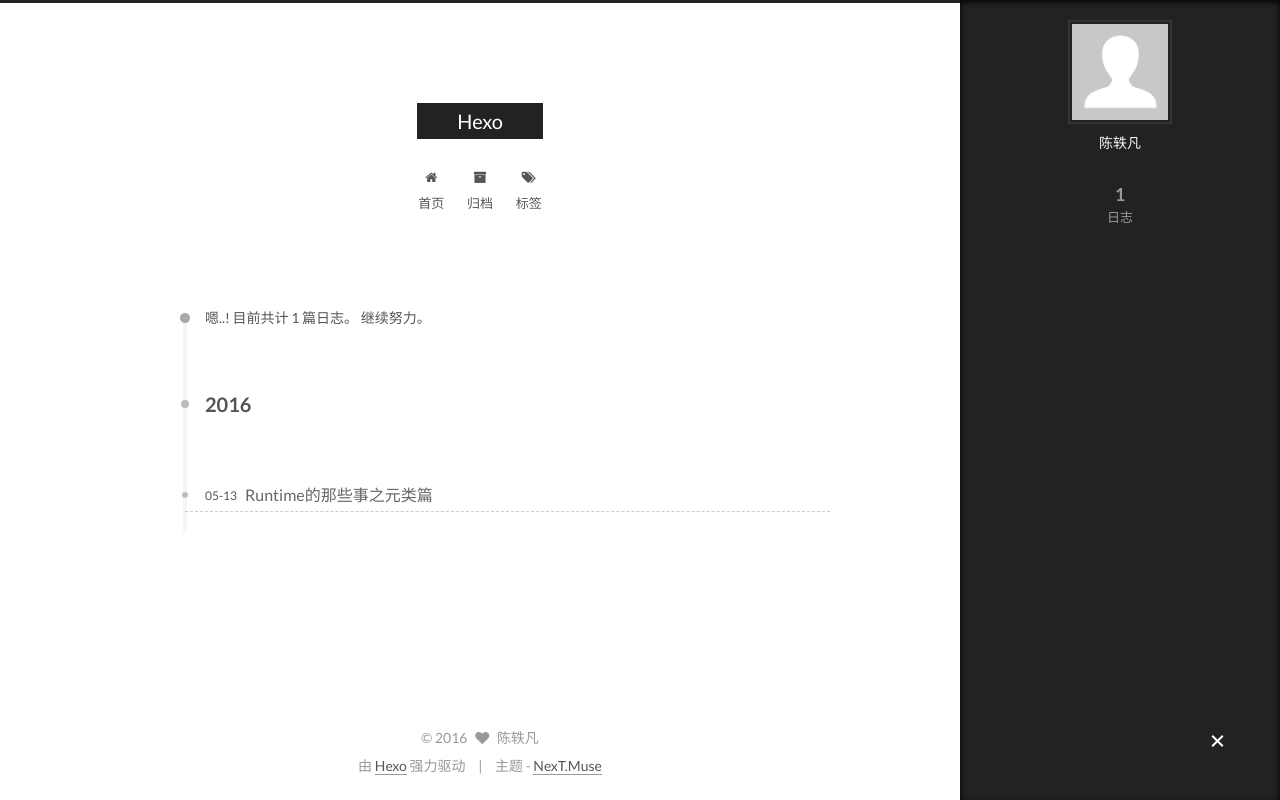
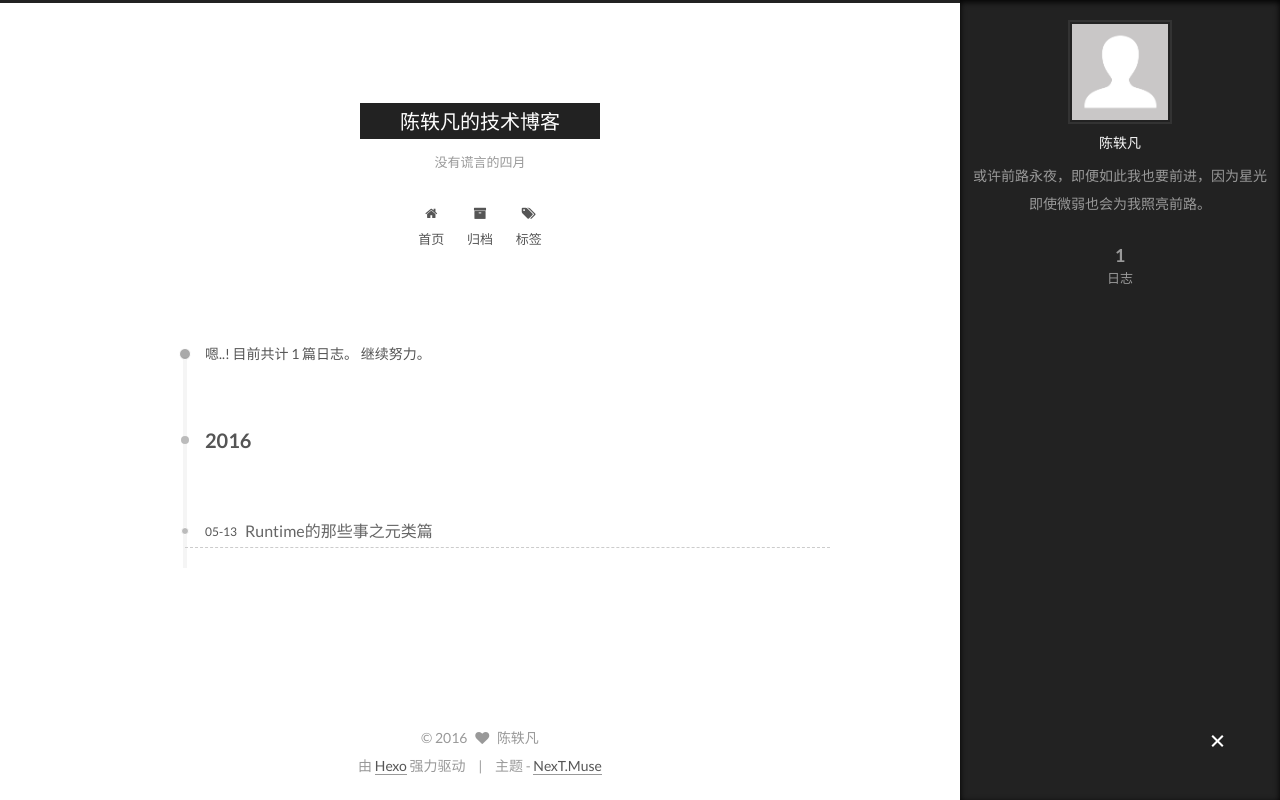
Before and after one commit to CMYan/CMYan.github.io, a plain HTML site: page archives/2016/05/index.html in a window 1280 px wide. Both pictures are taken after a click on the element 1217 px from the left and 741 px from the top of the page. Drawn offline with Linux system fonts and the light colour scheme.

Commit message:
Site updated: 2016-05-13 19:29:38

```diff
--- a/archives/2016/05/index.html
+++ b/archives/2016/05/index.html
@@ -84,15 +84,15 @@
 
 
 
-<meta name="description">
+<meta name="description" content="或许前路永夜，即便如此我也要前进，因为星光即使微弱也会为我照亮前路。">
 <meta property="og:type" content="website">
-<meta property="og:title" content="Hexo">
+<meta property="og:title" content="陈轶凡的技术博客">
 <meta property="og:url" content="http://yoursite.com/archives/2016/05/index.html">
-<meta property="og:site_name" content="Hexo">
-<meta property="og:description">
+<meta property="og:site_name" content="陈轶凡的技术博客">
+<meta property="og:description" content="或许前路永夜，即便如此我也要前进，因为星光即使微弱也会为我照亮前路。">
 <meta name="twitter:card" content="summary">
-<meta name="twitter:title" content="Hexo">
-<meta name="twitter:description">
+<meta name="twitter:title" content="陈轶凡的技术博客">
+<meta name="twitter:description" content="或许前路永夜，即便如此我也要前进，因为星光即使微弱也会为我照亮前路。">
 
 
 
@@ -110,7 +110,7 @@
   };
 </script>
 
-  <title> 归档 | Hexo </title>
+  <title> 归档 | 陈轶凡的技术博客 </title>
 </head>
 
 <body itemscope itemtype="http://schema.org/WebPage" lang="zh-Hans">
@@ -141,11 +141,11 @@
   <div class="custom-logo-site-title">
     <a href="/"  class="brand" rel="start">
       <span class="logo-line-before"><i></i></span>
-      <span class="site-title">Hexo</span>
+      <span class="site-title">陈轶凡的技术博客</span>
       <span class="logo-line-after"><i></i></span>
     </a>
   </div>
-  <p class="site-subtitle"></p>
+  <p class="site-subtitle">没有谎言的四月</p>
 </div>
 
 <div class="site-nav-toggle">
@@ -302,7 +302,7 @@
                src="/images/avatar.gif"
                alt="陈轶凡" />
           <p class="site-author-name" itemprop="name">陈轶凡</p>
-          <p class="site-description motion-element" itemprop="description"></p>
+          <p class="site-description motion-element" itemprop="description">或许前路永夜，即便如此我也要前进，因为星光即使微弱也会为我照亮前路。</p>
         </div>
         <nav class="site-state motion-element">
           <div class="site-state-item site-state-posts">
--- a/css/main.css
+++ b/css/main.css
@@ -1548,7 +1548,7 @@
   width: 4px;
   height: 4px;
   border-radius: 50%;
-  background: #ffd9a7;
+  background: #ff60bb;
 }
 .links-of-blogroll {
   font-size: 13px;
```
Also changed, not shown: 2016/05/13/Runtime的那些事之元类篇/index.html (+5 -5 lines), archives/2016/index.html (+10 -10 lines), archives/index.html (+10 -10 lines), index.html (+10 -10 lines).
